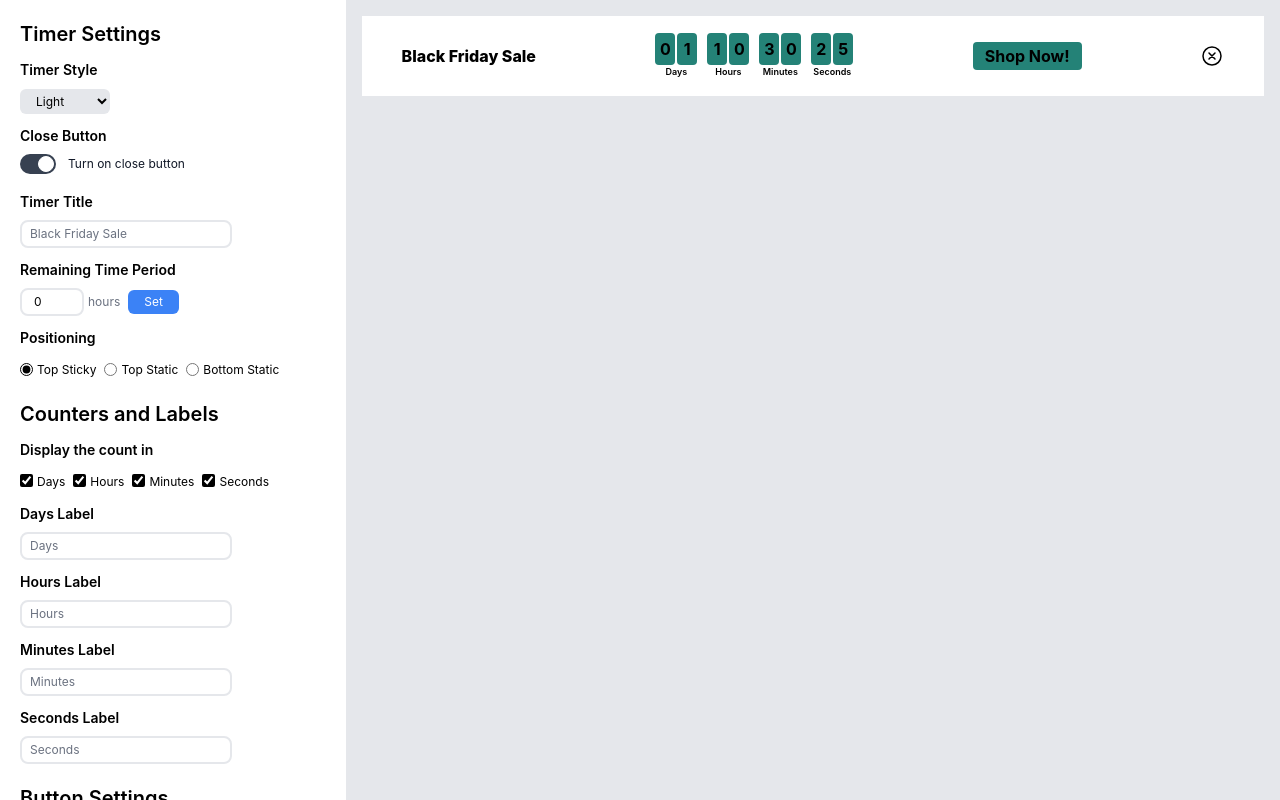
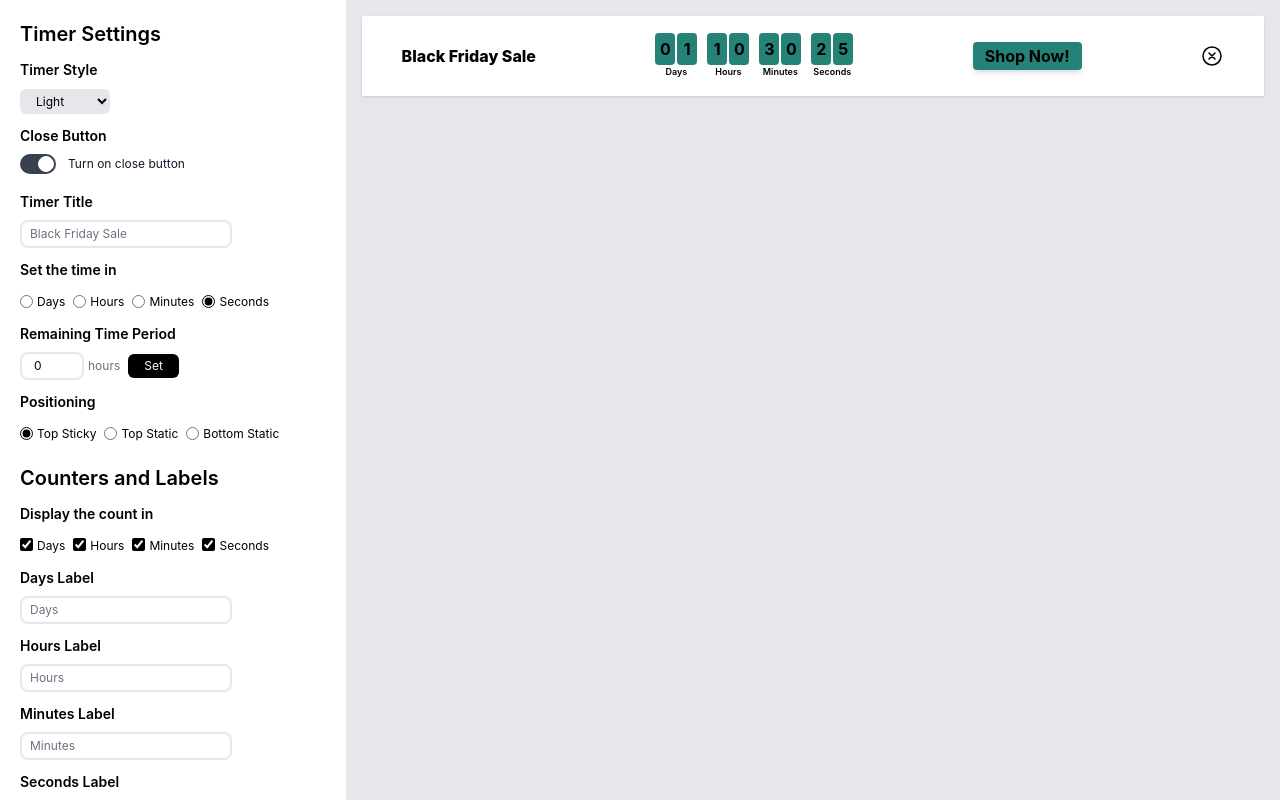
Before and after one commit to ozgur-okt/timer-task, a React (Create React App) app: page / in a window 1280 px wide. Built offline with nearby package versions, Linux system fonts and the light colour scheme.

Commit message:
feat: text length

```diff
--- a/src/components/SideBar.tsx
+++ b/src/components/SideBar.tsx
@@ -14,20 +14,9 @@ import RedirectButton from '../elements/RedirectButton';
 import Title from '../elements/Title';
 import TimerTitle from '../elements/TimerTitle';
 import Subtitle from '../elements/Subtitle';
+import Precision from '../elements/Precision';
 
 function SideBar() {
-
-
-
-  const timeUnit = useTimerStore((state) => state.timeUnit);
-  const setTimeUnit = useTimerStore((state) => state.setTimeUnit);
-
-
-
-  const handleTimeUnitChange = (event: React.ChangeEvent<HTMLInputElement>) => {
-    setTimeUnit(event.target.value as 'days' | 'hours' | 'minutes' | 'seconds');
-  };
-
 
   return (
     <div className="pl-5 pb-10">
@@ -35,24 +24,10 @@ function SideBar() {
       <Theme />
       <ToggleButton />
       <TimerTitle />
-      {/* <div>
-        <label>
-          <input type="radio" value="days" checked={timeUnit === 'days'} onChange={handleTimeUnitChange} />
-          Days
-        </label>
-        <label>
-          <input type="radio" value="hours" checked={timeUnit === 'hours'} onChange={handleTimeUnitChange} />
-          Hours
-        </label>
-        <label>
-          <input type="radio" value="minutes" checked={timeUnit === 'minutes'} onChange={handleTimeUnitChange} />
-          Minutes
-        </label>
-        <label>
-          <input type="radio" value="seconds" checked={timeUnit === 'seconds'} onChange={handleTimeUnitChange} />
-          Seconds
-        </label>
-      </div>  */}
+      <Subtitle subtitle='Set the time in' />
+      {Object.values(unitTypes).map((unit) => (
+        <Precision key={unit} timeUnitProp={unit} />
+      ))}
       <ChangeCount />
       <Subtitle subtitle='Positioning' />
       {Object.keys(positionTypes).map((position) => (
--- a/src/components/Timer.tsx
+++ b/src/components/Timer.tsx
@@ -5,6 +5,8 @@ import CloseIcon from '../assets/CloseIcon';
 import Unit from '../elements/Unit';
 import { getColor } from '../utils/getColor';
 import ConfettiExplosion from 'react-confetti-explosion';
+import PrecisedUnits from '../elements/PrecisedUnits';
+import { checkLength } from '../utils/checkLength';
 
 
 function Timer() {
@@ -14,7 +16,6 @@ function Timer() {
   const setTime = useTimerStore((state) => state.setTime);
   const header = useTimerStore((state) => state.header);
   const isCloseIconVisible = useTimerStore((state) => state.isCloseIconVisible);
-  const timeUnit = useTimerStore((state) => state.timeUnit);
   const theme = useTimerStore((state) => state.theme);
   const [isExploding, setIsExploding] = React.useState(false);
 
@@ -24,54 +25,29 @@ function Timer() {
         clearInterval(interval);
         setIsExploding(true);
       } else {
+        setIsExploding(false);
         setTime();
       }
     }, 1000);
-
     return () => clearInterval(interval);
   }, [setTime, time]);
-
-  const seconds = time % 60;
-  const minutes = Math.floor(time / 60) % 60;
-  const hours = Math.floor(time / 3600) % 24;
-  const days = Math.floor(time / (3600 * 24));
-
-  // let timeDisplay = `${days}d ${hours}h ${minutes}m ${seconds}s`;
-  // if (timeUnit === 'minutes') {
-  //   timeDisplay = `${days}d ${hours}h ${minutes}m`;
-  // }
-  // if (timeUnit === 'hours') {
-  //   timeDisplay = `${days}d ${hours}h`;
-  // }
-  // if (timeUnit === 'days') {
-  //   timeDisplay = `${days}d`;
-  // }
 
   if (!isOpen) {
     return null;
   }
 
-
   return (
     <div
-    className='flex items-center justify-between px-10 h-20'
-    style={{ backgroundColor: getColor(theme, 'container')}}
+      className='flex items-center justify-between px-10 h-20 shadow'
+      style={{ backgroundColor: getColor(theme, 'container') }}
     >
-
-      <h5 className='font-extrabold' style={{color:getColor(theme, 'text')}}>{header}</h5>
-      <div className='flex gap-2'>
-        <Unit unit="days" value={days} />
-        <Unit unit="hours" value={hours} />
-        <Unit unit="minutes" value={minutes} />
-        <Unit unit="seconds" value={seconds} />
-      </div>
+      <h5 className='font-extrabold' style={{ color: getColor(theme, 'text') }}>{checkLength(20, header)}</h5>
+      <PrecisedUnits time={time} />
       <div>
-      {isExploding && <ConfettiExplosion />}
+        {isExploding && <ConfettiExplosion />}
         <CustomButton />
       </div>
-
-        {isCloseIconVisible && <button onClick={() => setIsOpen(false)}><CloseIcon color={getColor(theme, 'text')} /></button>}
-
+      {isCloseIconVisible && <button className='hover:shadow-md rounded-full' onClick={() => setIsOpen(false)}><CloseIcon color={getColor(theme, 'text')} /></button>}
     </div>
   );
 }
--- a/src/elements/ChangeCount.tsx
+++ b/src/elements/ChangeCount.tsx
@@ -14,7 +14,7 @@ function ChangeCount() {
       <Subtitle subtitle='Remaining Time Period' />
       <input type="text" className='border-2 border-gray rounded-lg text-xs px-3 py-1 w-[64px]' value={countdownStartHours} onChange={handleStartHoursChange} />
       <label className='text-xs text-gray-500 ml-1'>hours</label>
-      <button className=' bg-blue-500 rounded-md text-xs px-4 py-1 ml-2 text-white bg-black' onClick={() => setStartHours(countdownStartHours)}>Set</button>
+      <button className='hover:bg-white hover:text-black hover:border-2 rounded-md text-xs px-4 py-1 ml-2 text-white bg-black' onClick={() => setStartHours(countdownStartHours)}>Set</button>
     </div>
   )
 }
--- a/src/elements/CustomButton.tsx
+++ b/src/elements/CustomButton.tsx
@@ -2,6 +2,7 @@ import React from 'react';
 import { useButtonStore } from '../store/buttonStore';
 import { getColor } from '../utils/getColor';
 import { useTimerStore } from '../store/timerStore';
+import { checkLength } from '../utils/checkLength';
 
 function CustomButton() {
   const label = useButtonStore((state) => state.label);
@@ -13,10 +14,10 @@ function CustomButton() {
       href={link}
       target="_blank"
       rel="noopener noreferrer"
-      className="bg-blue-500 hover:bg-blue-700 text-white font-bold py-1 px-3 rounded"
+      className="shadow-md font-bold py-1 px-3 rounded"
       style={{ backgroundColor: getColor(theme, 'digit'), color: getColor(theme, 'text') }}
     >
-      {label}
+      {checkLength(10, label)}
     </a>
   );
 }
--- a/src/elements/Position.tsx
+++ b/src/elements/Position.tsx
@@ -1,6 +1,7 @@
 import React from 'react'
 import { useTimerStore } from '../store/timerStore';
 import { PositionType, positionTypes, positionTypesNamingMap } from '../types';
+import RadioInput from './RadioInput';
 
 type PositionProps = {
   positionProp: PositionType;
@@ -14,10 +15,7 @@ function Position({ positionProp }: PositionProps) {
   };
 
   return (
-    <div className='inline mr-2'>
-      <input type="radio" className='align-middle mr-1 accent-black' value={positionProp} checked={positionProp === position} onChange={handlePositionChange} />
-      <label className='text-xs'>{positionTypesNamingMap[positionProp]}</label>
-    </div>
+    <RadioInput value={positionProp} label={positionTypesNamingMap[positionProp]} checked={position === positionProp} setValue={handlePositionChange} />
   )
 }
 
--- /dev/null
+++ b/src/elements/PrecisedUnits.tsx
@@ -0,0 +1,51 @@
+import React from 'react'
+import Unit from './Unit'
+import { useTimerStore } from '../store/timerStore';
+import { unitTypes } from '../types';
+
+type PrecisedUnitsProps = {
+  time: number;
+}
+
+function PrecisedUnits({ time }: PrecisedUnitsProps) {
+  const timeUnit = useTimerStore((state) => state.timeUnit);
+
+  const seconds = time % 60;
+  const minutes = Math.floor(time / 60) % 60;
+  const hours = Math.floor(time / 3600) % 24;
+  const days = Math.floor(time / (3600 * 24));
+
+  if (timeUnit === unitTypes.days) {
+    return (
+      <div className='flex gap-2'>
+        <Unit unit={unitTypes.days} value={days} />
+      </div>
+    )
+  } else if (timeUnit === unitTypes.hours) {
+    return (
+      <div className='flex gap-2'>
+        <Unit unit={unitTypes.days} value={days} />
+        <Unit unit={unitTypes.hours} value={hours} />
+      </div>
+    )
+  } else if (timeUnit === unitTypes.minutes) {
+    return (
+      <div className='flex gap-2'>
+        <Unit unit={unitTypes.days} value={days} />
+        <Unit unit={unitTypes.hours} value={hours} />
+        <Unit unit={unitTypes.minutes} value={minutes} />
+      </div>
+    )
+  }
+
+  return (
+    <div className='flex gap-2'>
+      <Unit unit={unitTypes.days} value={days} />
+      <Unit unit={unitTypes.hours} value={hours} />
+      <Unit unit={unitTypes.minutes} value={minutes} />
+      <Unit unit={unitTypes.seconds} value={seconds} />
+    </div>
+  )
+}
+
+export default PrecisedUnits
--- /dev/null
+++ b/src/elements/Precision.tsx
@@ -0,0 +1,23 @@
+import React from 'react'
+import { useTimerStore } from '../store/timerStore';
+import { UnitType, unitTypes } from '../types';
+import { capitalize } from '../utils/capitalize';
+import RadioInput from './RadioInput';
+
+type PrecisionProps = {
+  timeUnitProp: UnitType;
+}
+
+function Precision({ timeUnitProp }: PrecisionProps) {
+  const timeUnit = useTimerStore((state) => state.timeUnit);
+  const setTimeUnit = useTimerStore((state) => state.setTimeUnit);
+
+  const handleTimeUnitChange = (event: React.ChangeEvent<HTMLInputElement>) => {
+    setTimeUnit(event.target.value as UnitType);
+  };
+  return (
+    <RadioInput value={timeUnitProp} label={capitalize(timeUnitProp)} checked={timeUnit === timeUnitProp} setValue={handleTimeUnitChange} />
+  )
+}
+
+export default Precision
--- /dev/null
+++ b/src/elements/RadioInput.tsx
@@ -0,0 +1,20 @@
+import React from 'react'
+import { capitalize } from '../utils/capitalize';
+
+type RadioInputProps = {
+  value: string;
+  checked: boolean;
+  label: string;
+  setValue: (event: React.ChangeEvent<HTMLInputElement>) => void;
+}
+
+function RadioInput({ value, checked, label, setValue }: RadioInputProps) {
+  return (
+    <div className='inline mr-2'>
+      <input type="radio" className='align-middle mr-1 accent-black' value={value} checked={checked} onChange={setValue} />
+      <label className='text-xs'>{label}</label>
+    </div>
+  )
+}
+
+export default RadioInput
--- a/src/elements/Unit.tsx
+++ b/src/elements/Unit.tsx
@@ -3,6 +3,7 @@ import { useUnitLabelStore } from '../store/unitLabelStore';
 import { UnitType } from '../types';
 import { useTimerStore } from '../store/timerStore';
 import { getColor } from '../utils/getColor';
+import { checkLength } from '../utils/checkLength';
 
 type UnitProps = {
   unit: UnitType;
@@ -29,7 +30,7 @@ function Unit({ unit, value }: UnitProps) {
           </div>
         ))}
       </div>
-      <p className='text-[9px] font-semibold' style={{color: getColor(theme, 'text')}}>{customLabel}</p>
+      <p className='text-[9px] font-semibold' style={{color: getColor(theme, 'text')}}>{checkLength(7,customLabel)}</p>
     </div>
   );
 }
--- a/src/types.ts
+++ b/src/types.ts
@@ -15,7 +15,7 @@ export const positionTypes: Record<PositionType, PositionType> = {
   bottomStatic: 'bottomStatic'
 }
 
-export const positionTypesNamingMap: Record<PositionType, String> = {
+export const positionTypesNamingMap: Record<PositionType, string> = {
   topSticky: 'Top Sticky',
   topStatic: 'Top Static',
   bottomStatic: 'Bottom Static'
--- /dev/null
+++ b/src/utils/checkLength.ts
@@ -0,0 +1,6 @@
+export function checkLength(maxLength: number, text: string) {
+  if (text.length > maxLength) {
+    return `${text.slice(0, maxLength)}...`;
+  }
+  return text;
+}
```
